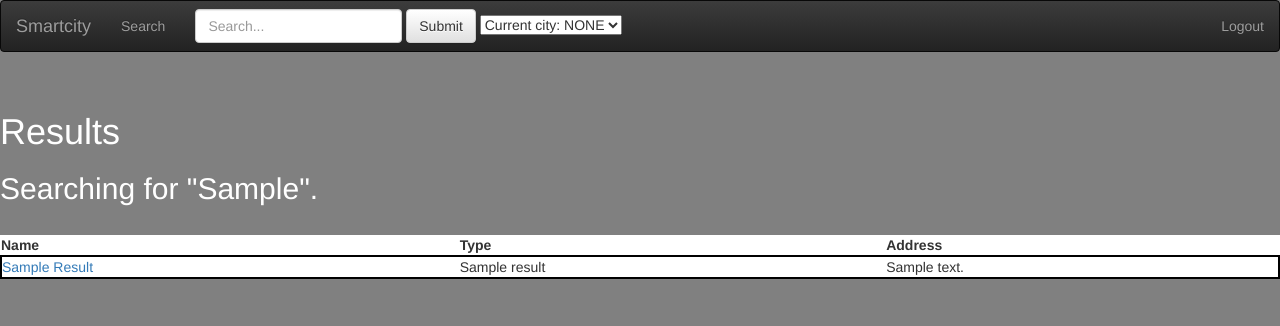
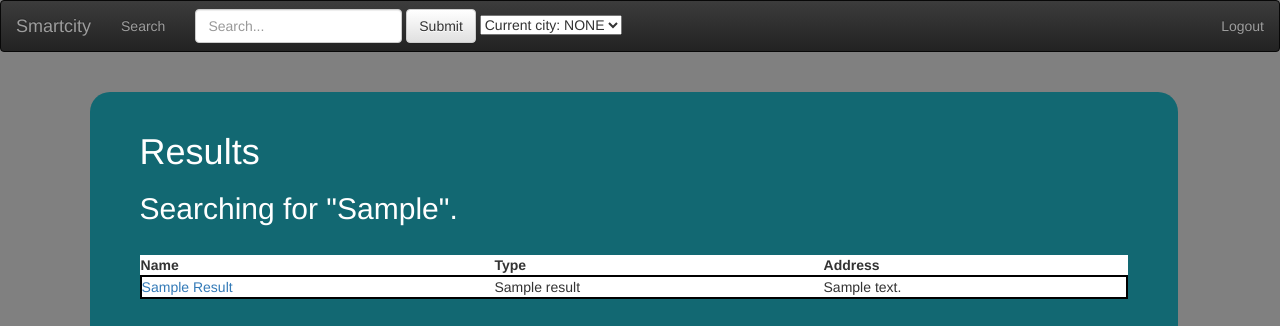
Before and after one commit to rickmccasker/IFB299, a Django app: template smartcity299/templates/results.html in a window 1280 px wide. Shown: the top 326 px of the page. Run offline with Django 3.2, Linux system fonts and the light colour scheme; the template is opened without the code that fills it: most values are stand-ins (such as "Sample title", 1, 10 or a date in 2020); parts of the project's set-up code (start-up, migrations or seed data) failed here and were passed over; some libraries are stand-ins or nearby versions.

Commit message:
More styling adjusts

```diff
--- a/smartcity299/templates/results.html
+++ b/smartcity299/templates/results.html
@@ -9,7 +9,7 @@
 
 {% block content %}
     <container class="container">
-        <div class="box">
+        <div id="box" >
             <h1>Results</h1>
             {% if queryReq|length == 0 %}
                 <h2>Searching for all relevant items. </h2><br />
@@ -43,7 +43,6 @@
                 </table>
             </div>
 
-            <div class="col-xs-12 col-sm-4 col-md-4">
             <div id="map">
                 <script>
                         initMap(Number("{{hidden.city_latitude}}"), Number("{{hidden.city_longitude}}"));
@@ -56,9 +55,9 @@
                         "{% endfor %}"
                 </script>
             </div>
+
         </div>
 
-        </div>
 
 </container>
 
```
Also changed, not shown: smartcity299/templates/search.html (+9 -7 lines). Lines whose indentation alone changed are shown as unchanged.
